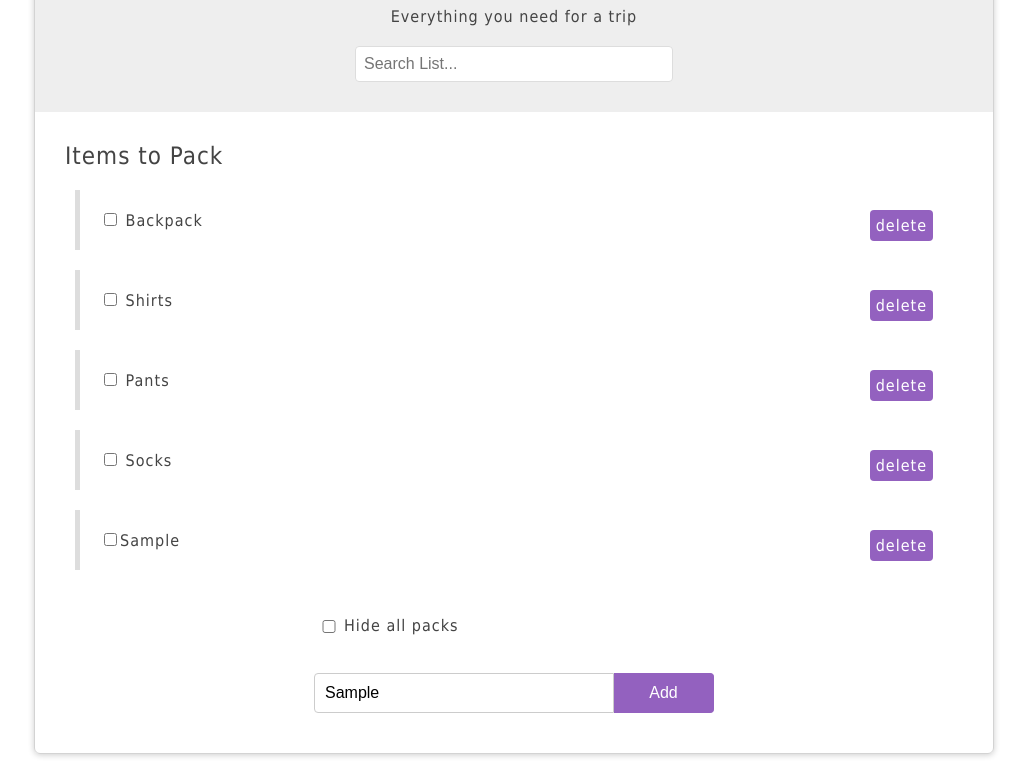
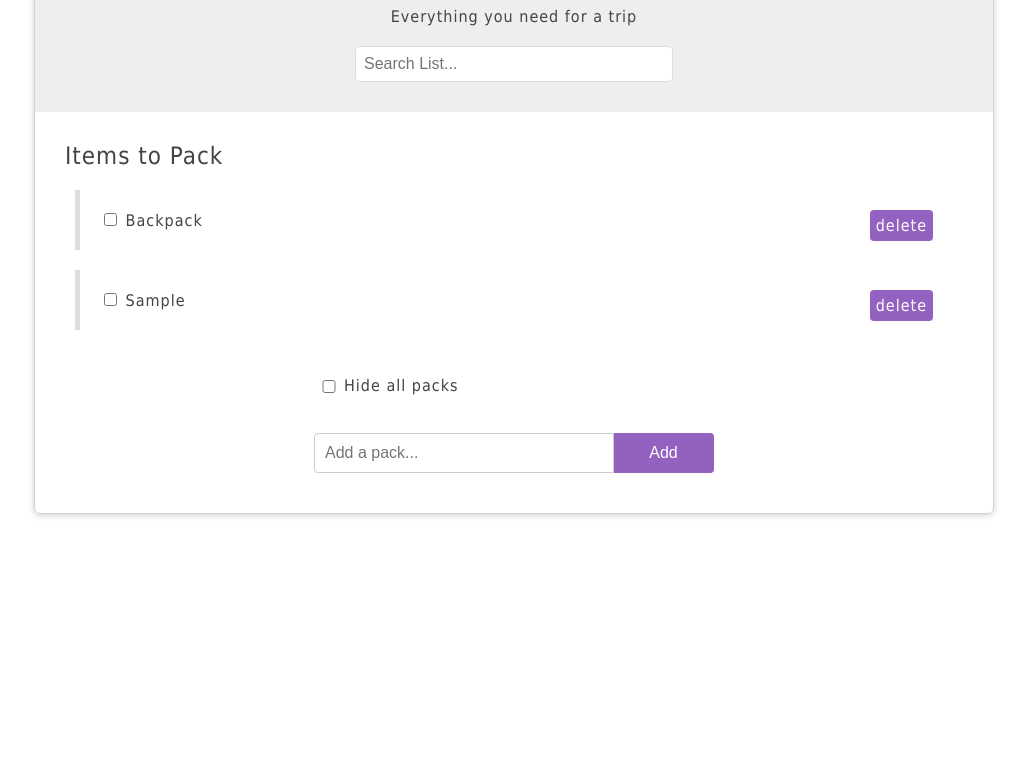
Before and after one commit to HaydenBryant/packList, a plain HTML site: page index.html in a window 1280 px wide. Both pictures are taken after typing "Sample" into the empty fields and a click on the button "Add". Shown: the part 82-856 px from the top of the page, without its empty margins (126-1153 px from the left). After the commit the page ends 800 px from the top, so only its background shows below. Drawn offline with nearby package versions, Linux system fonts and the light colour scheme.

Commit message:
beginning jQuery

```diff
--- a/index.html
+++ b/index.html
@@ -4,7 +4,7 @@
 <head>
 	<meta charset="utf-8">
 	<link href="styles.css" rel="stylesheet" />
-	<script src="app.js"></script>
+	<script src="https://ajax.googleapis.com/ajax/libs/jquery/3.3.1/jquery.min.js"></script>
 	<title>PackList Web App</title>
 </head>
 
@@ -27,28 +27,13 @@
 					<span class="name">Backpack</span>
 					<span class="delete">delete</span>
 				</li>
-				<li>
-					<input class="unpacked" type="checkbox" />
-					<span class="name">Shirts</span>
-					<span class="delete">delete</span>
-				</li>
-				<li>
-					<input class="unpacked" type="checkbox" />
-					<span class="name">Pants</span>
-					<span class="delete">delete</span>
-				</li>
-				<li>
-					<input class="unpacked" type="checkbox" />
-					<span class="name">Socks</span>
-					<span class="delete">delete</span>
-				</li>
 			</ul>
 		</div>
 		<form id="add-pack">
 			<input type="checkbox" id="hide" />
 			<label for="hide">Hide all packs</label>
-			<input type="text" placeholder="Add a pack..." />
-			<button>Add</button>
+			<input class="addItem" type="text" placeholder="Add a pack..." />
+			<button class="add" type='button'>Add</button>
 		</form>
 		<!--<div id="tabbed-content">-->
 		<!--	<ul class="tabs">-->
@@ -64,6 +49,7 @@
 		<!--		<p>Lorem ipsum dolor sit amet, consectetur adipiscing elit. Vestibulum id nunc porta urna ornare rhoncus. Ut convallis ante at.</p>-->
 		<!--	</div>-->
 		<!--</div>-->
+			<script src="index.js"></script>
 	</div>
 </body>
 
--- /dev/null
+++ b/index.js
@@ -0,0 +1,14 @@
+$(document).ready(function() {
+
+    $('.add').click(function(){
+        var item = $('.addItem').val();
+        if (item.length > 0){
+            $('#pack-list ul').append("<li>\n<input class='unpacked' type='checkbox' />\n<span class='name'>" + item + "</span>\n<span class='delete'>delete</span>\n</li>\n");
+            $('.addItem').val("");
+        } else {
+            alert("Please enter an item!")
+        }
+    });
+
+
+});
```
